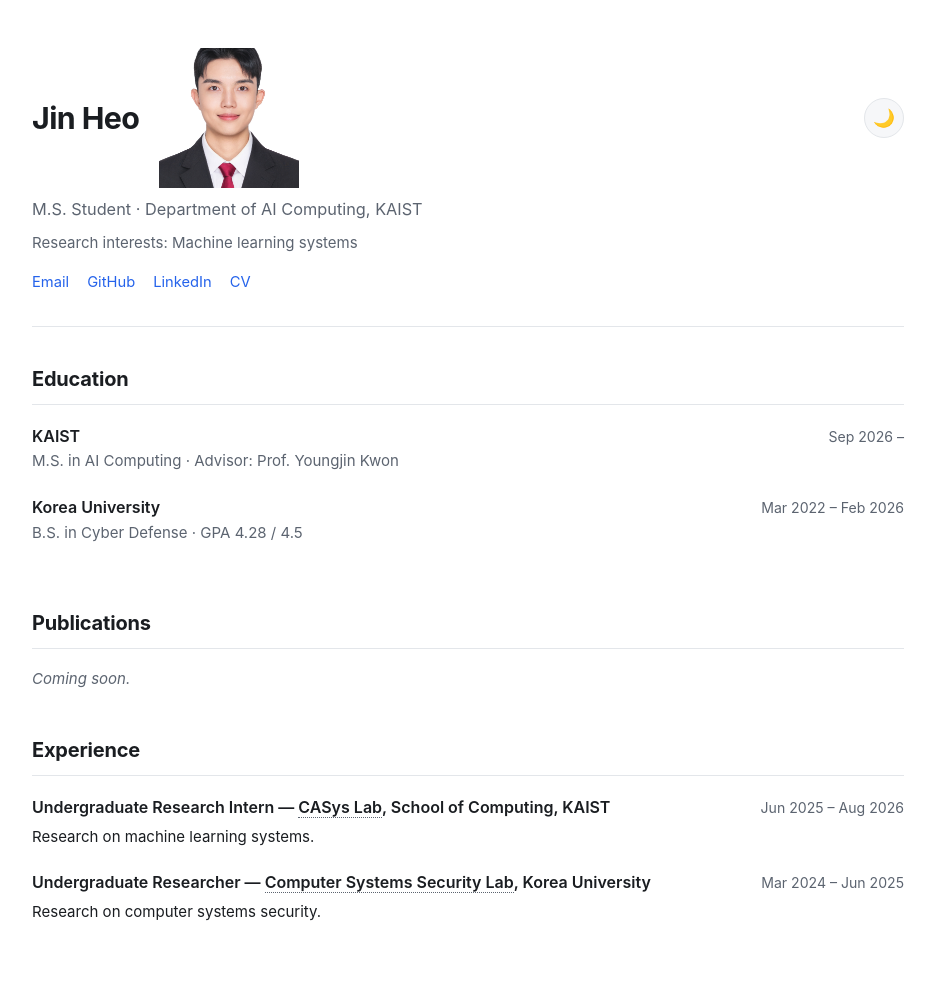
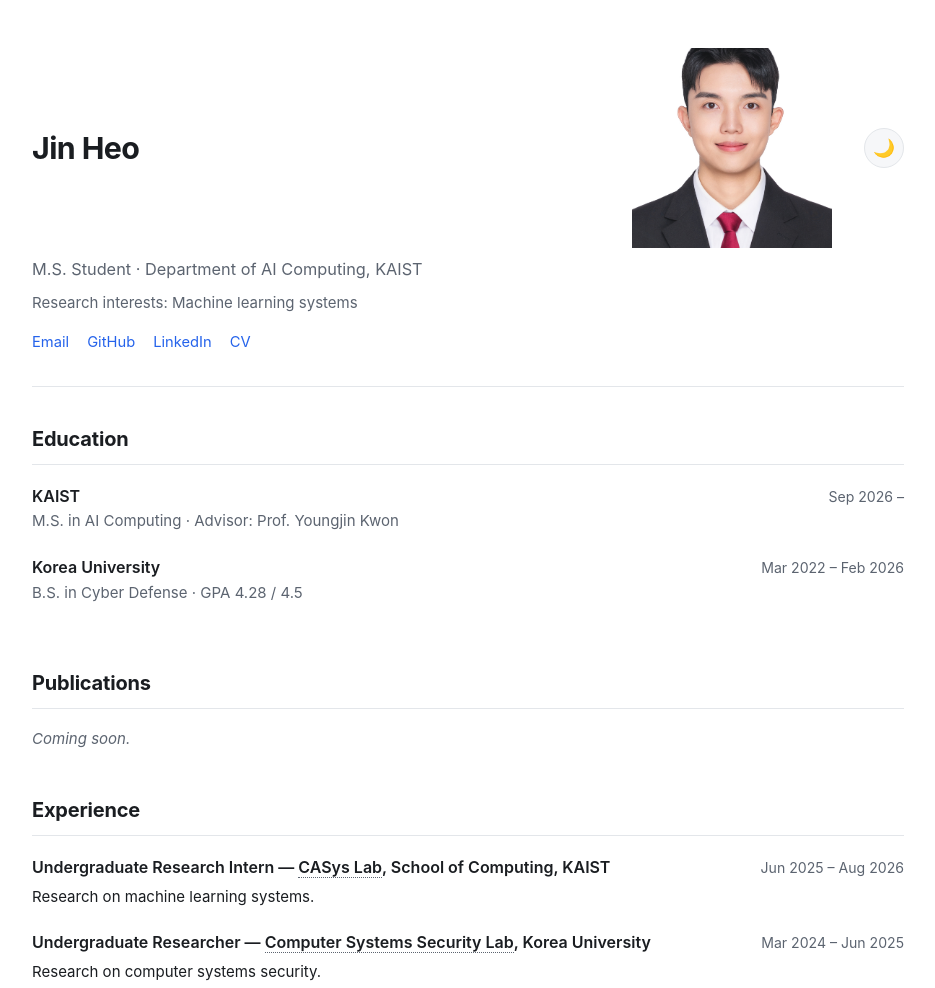
Before and after one commit to J1nD0g3/J1nD0g3.github.io, a plain HTML site: page index.html in a window 1280 px wide. Shown: the top 988 px of the page, without its empty margins (172-1107 px from the left). Drawn offline with Linux system fonts and the light colour scheme.

Commit message:
Resize profile image and adjust styles

```diff
--- a/index.html
+++ b/index.html
@@ -123,11 +123,11 @@
 <div class="header-top">
 <div class="name-block">
   <h1>Jin Heo</h1>
-  <img src="assets/profile.jpg" alt="Jin Heo" style="width:140px;height:140px;object-fit:cover;">
 </div>
+  <img src="assets/profile.jpg" alt="Jin Heo" style="width:200px;height:200px;object-fit:cover;margin-left:auto;margin-right:16px;">
 <button id="theme-toggle" aria-label="Toggle dark mode">🌙</button>
 </div>
-<p class="tagline">M.S. Student · Department of AI Computing, KAIST</p>
+  <p class="tagline">M.S. Student · Department of AI Computing, KAIST</p>
 <p class="tagline" style="font-size:0.94rem;">Research interests: Machine learning systems</p>
 <nav class="links">
 <a href="mailto:heo030926@gmail.com">Email</a>
```
